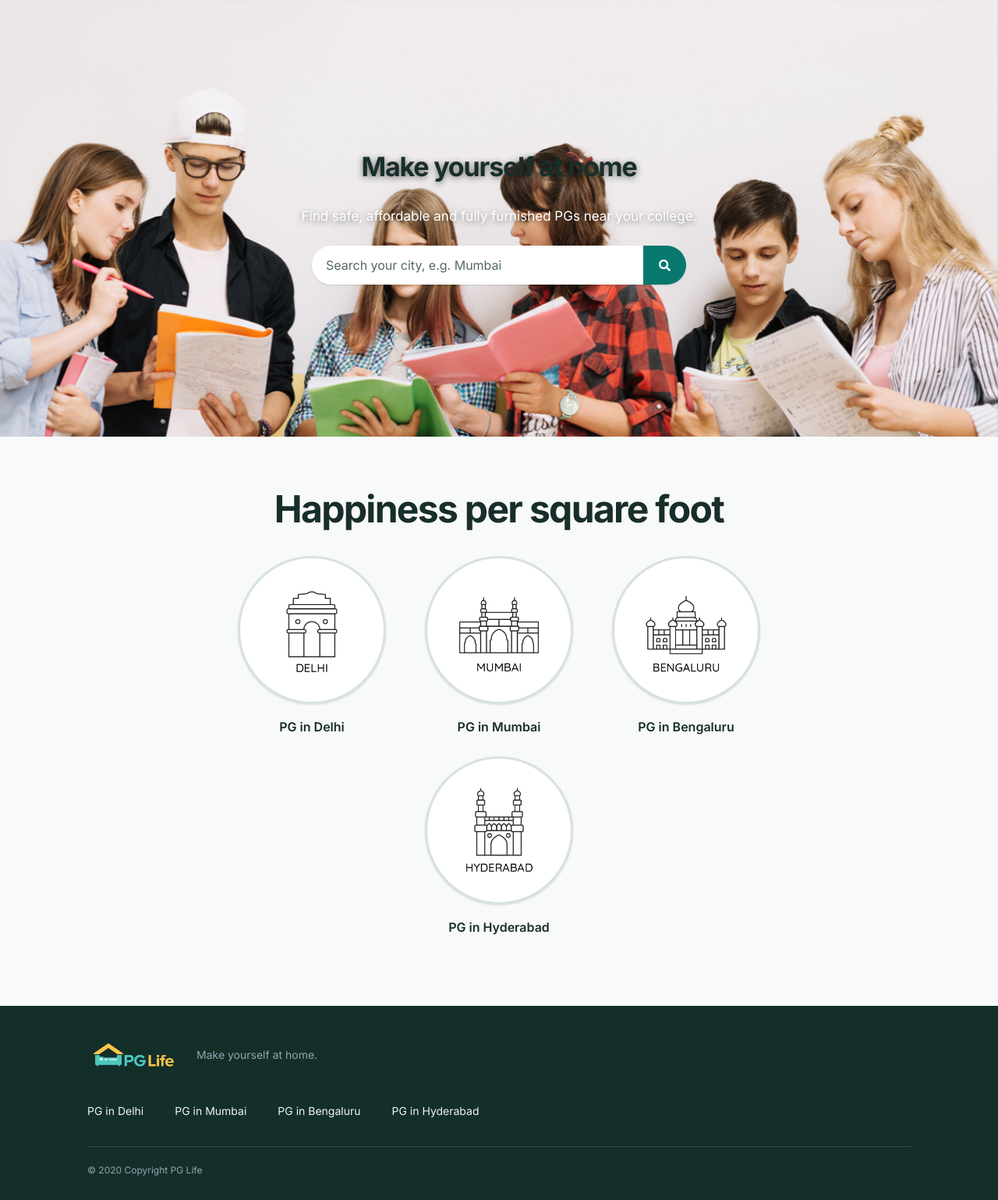
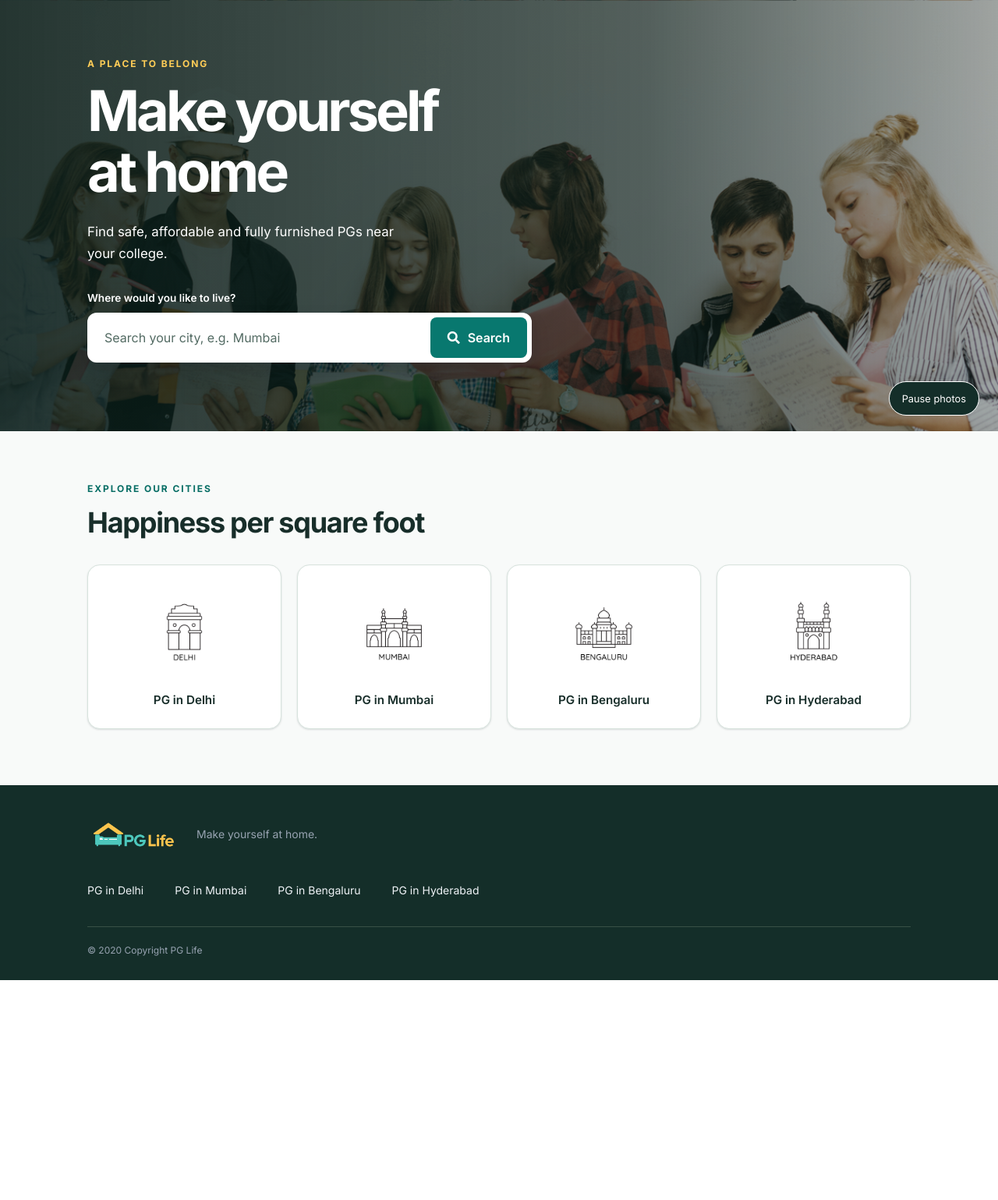
Before and after one commit to Sid2169/PGLife, a PHP site: page / in a window 1280 px wide. Shown: the part 82-1621 px from the top of the page at 78% size. After the commit the page ends 1339 px from the top, so only its background shows below. Run offline with PHP 8.4, Linux system fonts and the light colour scheme; some libraries are stand-ins or nearby versions.

Commit message:
style: modernize home and property discovery layouts

```diff
--- a/css/home.css
+++ b/css/home.css
@@ -1,207 +1,192 @@
-/* ============================================
-   Hero section
-   Fixed background carousel that cycles through
-   the three hero images, with a dim overlay so
-   the headline and search bar stay readable.
-   ============================================ */
-
 .hero-image {
-    background-color: var(--surface-3);
-    height: 70vh;
     position: relative;
     display: flex;
     align-items: center;
-    justify-content: center;
+    min-height: 540px;
     overflow: hidden;
+    background: #142e29;
 }
-
-/* The carousel fills the entire hero section. */
-#home-carousel {
+#home-carousel,
+#home-carousel .carousel-inner,
+#home-carousel .carousel-item,
+.hero-overlay {
     position: absolute;
-    top: 0px;
-    right: 0px;
-    bottom: 0px;
-    left: 0px;
-}
-
-#home-carousel .carousel-inner {
+    inset: 0;
     height: 100%;
 }
-
-/* Each slide is a fixed background image (crossfaded). */
+#home-carousel {
+    z-index: 0;
+}
 #home-carousel .carousel-item {
-    position: absolute;
-    top: 0px;
-    right: 0px;
-    bottom: 0px;
-    left: 0px;
-    height: 100%;
     background-size: cover;
     background-position: center;
-    background-repeat: no-repeat;
-    background-attachment: fixed;
 }
-
-/* Individual hero backgrounds. */
 .hero-bg-1 {
     background-image: url("../img/bg.png");
 }
-
 .hero-bg-2 {
     background-image: url("../img/bg2.png");
 }
-
 .hero-bg-3 {
     background-image: url("../img/bg3.png");
 }
-
-/* Dims the carousel so the overlaying text is visible. */
 .hero-overlay {
-    position: absolute;
-    top: 0px;
-    right: 0px;
-    bottom: 0px;
-    left: 0px;
-    background-color: rgba(0, 0, 0, 0.35);
+    z-index: 1;
+    background: linear-gradient(
+        90deg,
+        rgba(9, 29, 24, 0.88),
+        rgba(9, 29, 24, 0.68) 65%,
+        rgba(9, 29, 24, 0.35)
+    );
 }
-
-/* Text + search bar stacked above the carousel and overlay. */
 .hero-content {
     position: relative;
-    z-index: 1;
-    text-align: center;
-    color: #ffffff;
+    z-index: 2;
+    width: 100%;
+    max-width: 1120px;
+    margin: auto;
+    padding: 72px 32px 88px;
+    color: #fff;
+}
+.hero-content .eyebrow {
+    color: var(--accent);
+}
+.hero-content h1 {
     max-width: 640px;
-    padding: 24px;
+    font-size: clamp(2.7rem, 6vw, 4.5rem);
+    color: #fff;
+    letter-spacing: -0.055em;
+    line-height: 1.08;
+    margin: 0 0 24px;
 }
-
-.hero-content h2 {
-    font-size: 34px;
-    font-weight: 700;
-    text-shadow: 0 2px 8px rgba(0, 0, 0, 0.55);
+.hero-content p {
+    max-width: 430px;
+    font-size: 1.05rem;
+    line-height: 1.7;
+    color: #fff;
+    margin-bottom: 28px;
 }
-
-@media (max-width: 768px) {
-    .hero-content h2 {
-        font-size: 26px;
-    }
+.search-bar {
+    max-width: 570px;
 }
-
-.hero-content p {
-    font-size: 17px;
-    margin: 12px 0px 24px;
-    text-shadow: 0 2px 8px rgba(0, 0, 0, 0.55);
+.search-bar label {
+    color: #fff;
+    font-size: 0.85rem;
+    margin-bottom: 8px;
 }
-
-@media (max-width: 768px) {
-    .hero-content p {
-        font-size: 15px;
-    }
+.search-bar .input-group {
+    padding: 6px;
+    border-radius: 12px;
+    background: var(--surface);
+    box-shadow: var(--shadow-lg);
 }
-
-/* ============================================
-   Search bar
-   A single rounded pill: the input and the gray
-   icon button look like one continuous element.
-   ============================================ */
-
-.search-bar {
-    max-width: 480px;
-    margin: 0px auto;
+.search-bar .form-control {
+    border: 0;
+    min-height: 52px;
+    padding: 14px 16px;
+    border-radius: 8px !important;
 }
-
-.search-bar .input-group {
-    border-radius: 30px;
-    overflow: hidden;
-    box-shadow: var(--shadow-sm);
+.search-bar .form-control:focus-visible {
+    outline-offset: -3px;
 }
-
-.search-bar .form-control {
-    border: none;
-    border-radius: 0px;
-    padding: 13px 18px;
-}
-
-/* Magnifying-glass button embedded in the right edge of the pill. */
 .search-bar .btn-search {
-    background-color: var(--primary);
-    color: var(--primary-contrast);
-    border: none;
-    border-radius: 0px;
-    padding: 13px 20px;
-    font-size: 15px;
     display: flex;
     align-items: center;
     justify-content: center;
-}
-
-.search-bar .btn-search:hover {
-    background-color: var(--primary-hover);
+    gap: 10px;
+    border: 0;
+    border-radius: 8px !important;
+    background: var(--primary);
     color: var(--primary-contrast);
 }
-
-/* ============================================
-   City selection tiles
-   Round city icons that link to the property
-   list page for each city.
-   ============================================ */
-
+.search-bar .btn-search:hover {
+    background: var(--primary-hover);
+}
+.search-bar .btn-search:focus-visible {
+    outline-offset: 2px;
+}
+.home-cities {
+    padding-top: 64px;
+    padding-bottom: 72px;
+}
 .home-title {
-    text-align: center;
+    margin-bottom: 32px;
 }
-
 .city-tiles {
-    justify-content: center;
-    margin: 0px auto;
-    max-width: 720px;
+    display: grid;
+    grid-template-columns: repeat(4, minmax(0, 1fr));
+    gap: 20px;
 }
-
-.city-tile {
-    text-align: center;
-    margin-bottom: 24px;
-}
-
 .city-tile a {
+    display: flex;
+    flex-direction: column;
+    align-items: center;
+    padding: 28px 16px 24px;
+    height: 100%;
+    border: 1px solid var(--border);
+    border-radius: var(--radius);
+    background: var(--surface);
     color: var(--text);
     text-decoration: none;
+    box-shadow: var(--shadow-sm);
 }
-
-/* Circular frame; the icon is scaled down so it
-   stays fully visible inside the circle. */
+.city-tile a:hover,
+.city-tile a:focus-visible {
+    border-color: var(--primary);
+    box-shadow: var(--shadow-md);
+}
 .city-tile-image {
-    width: 190px;
-    height: 190px;
-    margin: 0px auto;
-    border-radius: 50%;
-    border: 3px solid var(--border);
-    box-shadow: var(--shadow-sm);
-    overflow: hidden;
-    background-color: var(--image-bg);
     display: flex;
     align-items: center;
     justify-content: center;
+    width: 112px;
+    height: 112px;
+    margin-bottom: 20px;
+    background: var(--image-bg);
+    border-radius: 50%;
 }
-
-.city-tile:hover .city-tile-image,
-.city-tile:focus .city-tile-image {
-    box-shadow: var(--shadow-md);
-}
-
 .city-tile-image img {
-    width: 68%;
-    height: 68%;
+    width: 78%;
+    height: 78%;
     object-fit: contain;
 }
-
-@media (max-width: 768px) {
+.city-tile p {
+    margin: 0;
+    font-size: 0.95rem;
+    font-weight: 600;
+}
+@media (max-width: 767.98px) {
+    .hero-image {
+        min-height: 500px;
+    }
+    .hero-content {
+        padding: 56px 20px 88px;
+    }
+    .hero-overlay {
+        background: rgba(9, 29, 24, 0.72);
+    }
+    .hero-content h1 {
+        max-width: 460px;
+    }
+    .search-bar .btn-search {
+        padding: 10px 16px;
+    }
+    .search-bar .btn-search span {
+        display: none;
+    }
+    .city-tiles {
+        grid-template-columns: repeat(2, minmax(0, 1fr));
+        gap: 14px;
+    }
+    .city-tile a {
+        padding: 20px 10px;
+    }
     .city-tile-image {
-        width: 140px;
-        height: 140px;
+        width: 86px;
+        height: 86px;
+        margin-bottom: 14px;
+    }
+    .city-tile p {
+        font-size: 0.825rem;
     }
 }
-
-.city-tile p {
-    margin-top: 16px;
-    font-weight: 600;
-    margin-bottom: 0px;
-}
--- a/index.php
+++ b/index.php
@@ -15,8 +15,9 @@
 <body>
     <?php include "includes/header.php"; ?>
 
-    <div class="hero-image">
-        <div id="home-carousel" class="carousel slide carousel-fade" data-ride="carousel" data-interval="3000" data-pause="false">
+    <main id="main-content" tabindex="-1">
+    <section class="hero-image" aria-labelledby="home-heading">
+        <div id="home-carousel" class="carousel slide carousel-fade" data-ride="carousel" data-interval="3000" data-pause="false" aria-hidden="true">
             <div class="carousel-inner">
                 <div class="carousel-item hero-bg-1 active"></div>
                 <div class="carousel-item hero-bg-2"></div>
@@ -25,58 +26,63 @@
         </div>
         <div class="hero-overlay"></div>
         <div class="hero-content">
-            <h2>Make yourself at home</h2>
+            <span class="eyebrow">A place to belong</span>
+            <h1 id="home-heading">Make yourself<br>at home</h1>
             <p>Find safe, affordable and fully furnished PGs near your college.</p>
-            <form class="search-bar" role="form" method="get" action="property_list.php">
+            <form class="search-bar" role="search" method="get" action="property_list.php">
+                <label for="city-search">Where would you like to live?</label>
                 <div class="input-group">
-                    <input type="text" class="form-control" name="city" placeholder="Search your city, e.g. Mumbai" />
+                    <input type="text" class="form-control" id="city-search" name="city" placeholder="Search your city, e.g. Mumbai" />
                     <div class="input-group-append">
                         <button type="submit" class="btn btn-search" aria-label="Search">
-                            <i class="fas fa-search"></i>
+                            <i class="fas fa-search" aria-hidden="true"></i><span>Search</span>
                         </button>
                     </div>
                 </div>
             </form>
         </div>
-    </div>
+        <button type="button" class="carousel-pause" data-carousel="#home-carousel" aria-controls="home-carousel" aria-pressed="false">Pause photos</button>
+    </section>
 
-    <div class="page-container">
-        <h1 class="home-title">Happiness per square foot</h1>
-        <div class="city-tiles row">
-            <div class="city-tile col-6 col-md-4">
+    <section class="page-container home-cities" aria-labelledby="cities-heading">
+        <span class="eyebrow">Explore our cities</span>
+        <h2 class="home-title" id="cities-heading">Happiness per square foot</h2>
+        <div class="city-tiles">
+            <div class="city-tile">
                 <a href="property_list.php?city=Delhi">
                     <div class="city-tile-image">
-                        <img src="img/delhi.png" alt="Delhi" />
+                        <img src="img/delhi.png" alt="" />
                     </div>
                     <p>PG in Delhi</p>
                 </a>
             </div>
-            <div class="city-tile col-6 col-md-4">
+            <div class="city-tile">
                 <a href="property_list.php?city=Mumbai">
                     <div class="city-tile-image">
-                        <img src="img/mumbai.png" alt="Mumbai" />
+                        <img src="img/mumbai.png" alt="" />
                     </div>
                     <p>PG in Mumbai</p>
                 </a>
             </div>
-            <div class="city-tile col-6 col-md-4">
+            <div class="city-tile">
                 <a href="property_list.php?city=Bengaluru">
                     <div class="city-tile-image">
-                        <img src="img/bangalore.png" alt="Bengaluru" />
+                        <img src="img/bangalore.png" alt="" />
                     </div>
                     <p>PG in Bengaluru</p>
                 </a>
             </div>
-            <div class="city-tile col-6 col-md-4">
+            <div class="city-tile">
                 <a href="property_list.php?city=Hyderabad">
                     <div class="city-tile-image">
-                        <img src="img/hyderabad.png" alt="Hyderabad" />
+                        <img src="img/hyderabad.png" alt="" />
                     </div>
                     <p>PG in Hyderabad</p>
                 </a>
             </div>
         </div>
-    </div>
+    </section>
+    </main>
 
     <?php
     include "includes/signup_modal.php";
```
Also changed, not shown: css/property_list.css (+107 -174 lines), js/property_list_app.jsx (+45 -37 lines), property_list.php (+7 -1 lines).
